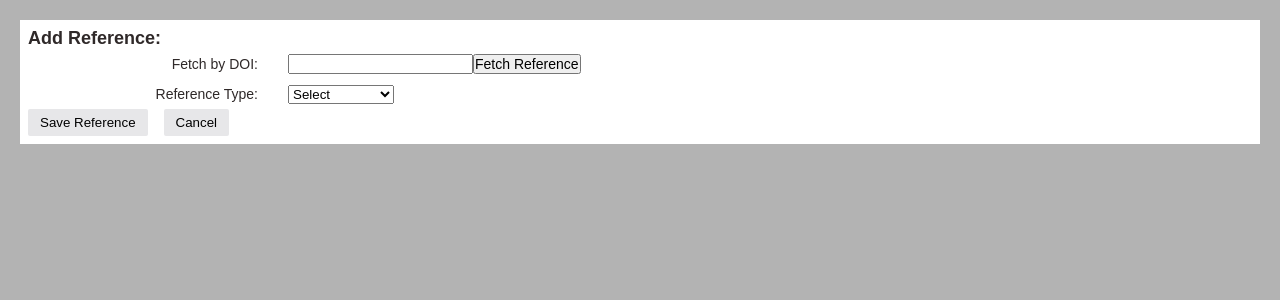
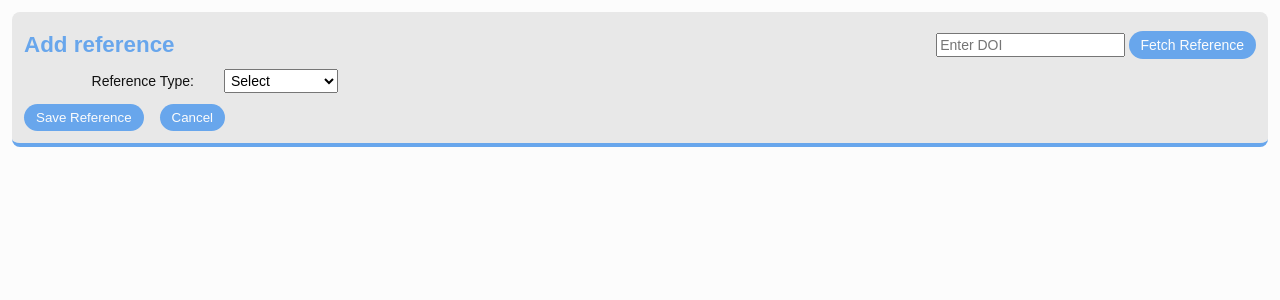
Before and after one commit to BorisBanchev/teamMagicians, a Flask app: page /add_reference in a window 1280 px wide. Shown: the top 300 px of the page. Run offline with Flask 3, Linux system fonts and the light colour scheme.

Commit message:
Adjust styling

```diff
--- a/src/static/styles.css
+++ b/src/static/styles.css
@@ -4,8 +4,11 @@
   --readonly: #d4d4d4;
   --invoice-bg: #e7e7e9;
   --primary-clr: #2f2929;
-  --red: #ffc2c2;
-  --red-hover: #fb9d9d;
+  --background: #fcfcfc;
+  --area-background: #e8e8e8;
+  --foreground: #111111;
+  --accent: #68a6ec;
+  --accent2: #4e8ed6;
 }
 
 * {
@@ -15,12 +18,20 @@
   font-family: "Ubuntu", sans-serif;
 }
 
-h1 {
-  margin-top: 10px;
+.title-bar {
+  display: flex;
+  align-items: center;
+  justify-content: space-between;
 }
 
-.row {
-  display: table-row;
+.title-bar h2 {
+  font-size: 1.4rem;
+  margin: 8px 0;
+  color: var(--accent);
+}
+
+.search-bar {
+  display: flex;
 }
 
 .norefs {
@@ -28,10 +39,10 @@ h1 {
 }
 
 body {
-  background: var(--bg-clr);
+  background: var(--background);
   font-size: 12px;
-  color: var(--primary-clr);
-  padding: 20px;
+  color: var(--foreground);
+  padding: 12px;
 }
 
 ul {
@@ -40,23 +51,17 @@ ul {
   margin-bottom: 1em;
 }
 
-li {
-  margin-left: 1em;
-}
-
 label {
-  display: table-cell;
   text-align: right;
   font-size: 14px;
   line-height: 30px;
   padding: 0 30px;
   font-weight: 500;
-  min-width: 260px;
-  max-width: 260px;
+  width: 200px;
 }
 
-input {
-  display: table-cell;
+input, select {
+  padding: 2px;
   font-size: 14px;
 }
 
@@ -75,34 +80,22 @@ input[readonly] {
   justify-content: left;
   gap: 8px;
 }
+
 .button {
-  background-color: var(--invoice-bg);
+  background-color: var(--accent);
   padding: 6px 12px;
-  border-radius: 2px;
+  border-radius: 20px;
   cursor: pointer;
-  color: black;
+  color: var(--background);
   border: none;
 }
 
-.button.delete {
-  background-color: var(--red);
-}
-
 .button:hover {
-  background-color: var(--bg-clr);
-}
-
-.button.delete:hover {
-  background-color: var(--red-hover);
+  background-color: var(--accent2);
 }
 
 a {
   text-decoration: none;
-}
-
-input {
-  display: table-cell;
-  font-size: 14px;
 }
 
 .frames {
@@ -113,9 +106,11 @@ input {
 
 .frame {
   position: relative;
-  padding: 8px;
+  padding: 12px;
   height: auto;
-  background: var(--white);
+  background: var(--area-background);
+  border-radius: 8px;
+  border-bottom: 4px solid var(--accent);
 }
 
 .footer {
@@ -123,13 +118,12 @@ input {
 }
 
 .table-container {
-  margin-bottom: 8px;
+  margin: 8px 0;
   width: 100%;
   overflow: scroll;
-}
-
-table {
-  max-width: 150%;
+  border-radius: 12px;
+  background-color: var(--background);
+  border: 4px solid var(--background);
 }
 
 thead {
@@ -150,9 +144,17 @@ th {
   background-color: #e7e7e9;
 }
 
+#form-fields {
+  display: flex;
+  flex-direction: column;
+}
+
 .field_group {
   padding-right: 12px;
   margin-bottom: 12px;
+  display: flex;
+  flex-direction: column;
+  width: fit-content;
 }
 
 .separator {
@@ -164,6 +166,14 @@ th {
 
 .row {
   position: relative;
+  display: flex;
+  justify-content: flex-start;
+  align-items: center;
+  width: fit-content;
+}
+
+.type-row {
+  margin-bottom: 8px;
 }
 
 .row.required::after {
@@ -176,11 +186,6 @@ th {
   transform: translateY(-20%);
   padding-left: 12px;
   color: red;
-}
-
-table {
-  margin: 12px 0;
-  overflow: auto;
 }
 
 #bibtex_frame {
@@ -198,8 +203,9 @@ table {
 }
 
 .bibtex {
-  background-color: var(--invoice-bg);
+  background-color: var(--background);
   padding: 12px;
+  border-radius: 8px;
 }
 
 .bibtex-copy {
--- a/src/templates/add_reference.html
+++ b/src/templates/add_reference.html
@@ -11,20 +11,18 @@ if messages %}
 {% endif %} {% endwith %}
 
 <div class="frame">
-  <div class="info">
-    <h2>Add Reference:</h2>
+  <div class="title-bar">
+    <h2>Add reference</h2>
+    <div class="search-bar">
+      <form id="reference-fetch-form" action="/fetch_reference" method="POST">
+        <input type="text" id="doi_fetch" name="doi_fetch" placeholder="Enter DOI" oninput="filterTable()" />
+        <input type="submit" class="button" value="Fetch Reference" />
+      </form>
+    </div>
   </div>
 
-  <form id="reference-fetch-form" action="/fetch_reference" method="POST">
-    <div class="row">
-      <label for="doi_fetch">Fetch by DOI:</label>
-      <input id="doi_fetch" type="text" name="doi_fetch">
-      <input type="submit" value="Fetch Reference" />
-    </div>
-  </form>
-
   <form id="reference-form" action="/add_reference" method="POST" onsubmit="return check(this)">
-    <div class="row">
+    <div class="row type-row">
       <label for="type">Reference Type:</label>
       <select id="type" name="reference_type" onchange="updateFormFields()" required>
         <option value="" disabled selected>Select</option>
@@ -44,7 +42,7 @@ if messages %}
         <option value="unpublished">Unpublished</option>
       </select>
     </div>
-    <div class="row" id="form-fields"></div>
+    <div id="form-fields"></div>
     <div class="button-container">
       <button style="margin-right: 8px; border: none" class="button" type="submit">
         Save Reference
```
Also changed, not shown: src/templates/index.html (+8 -5 lines), src/templates/modify_reference.html (+11 -11 lines).
